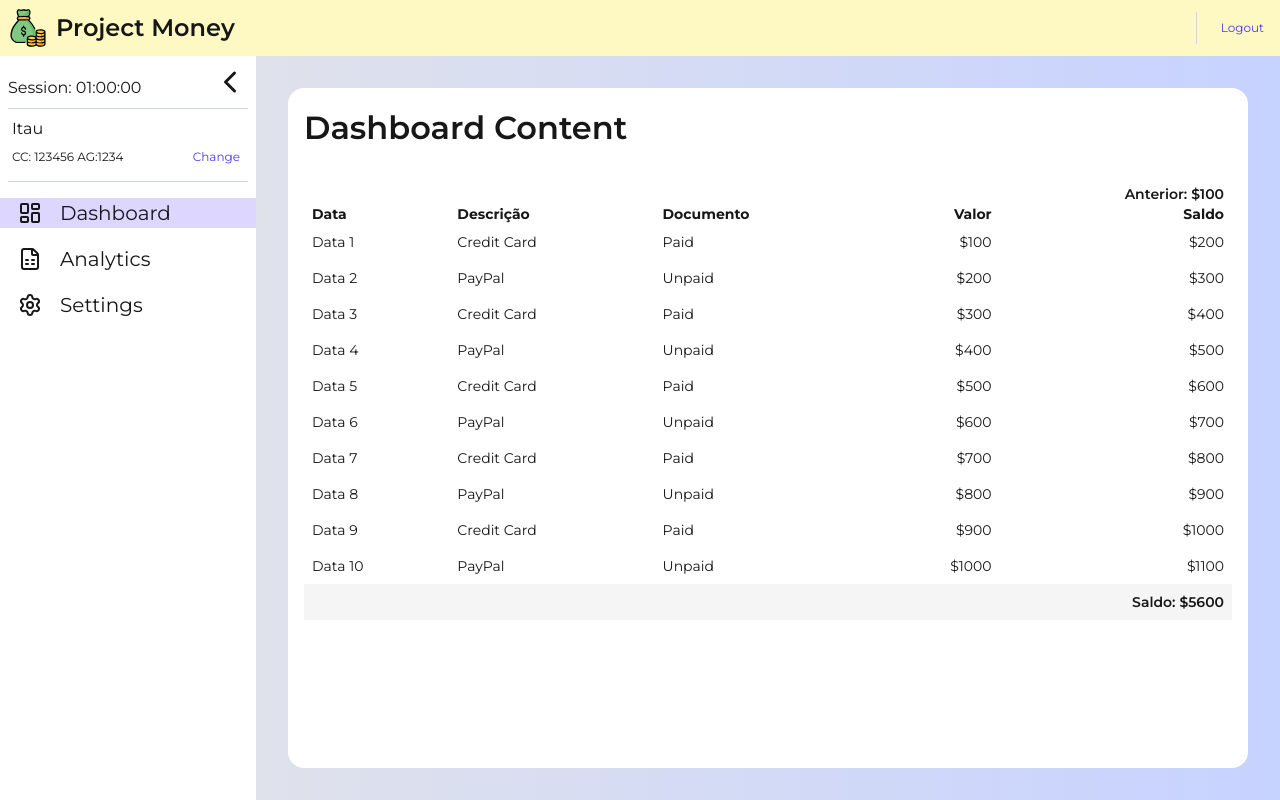
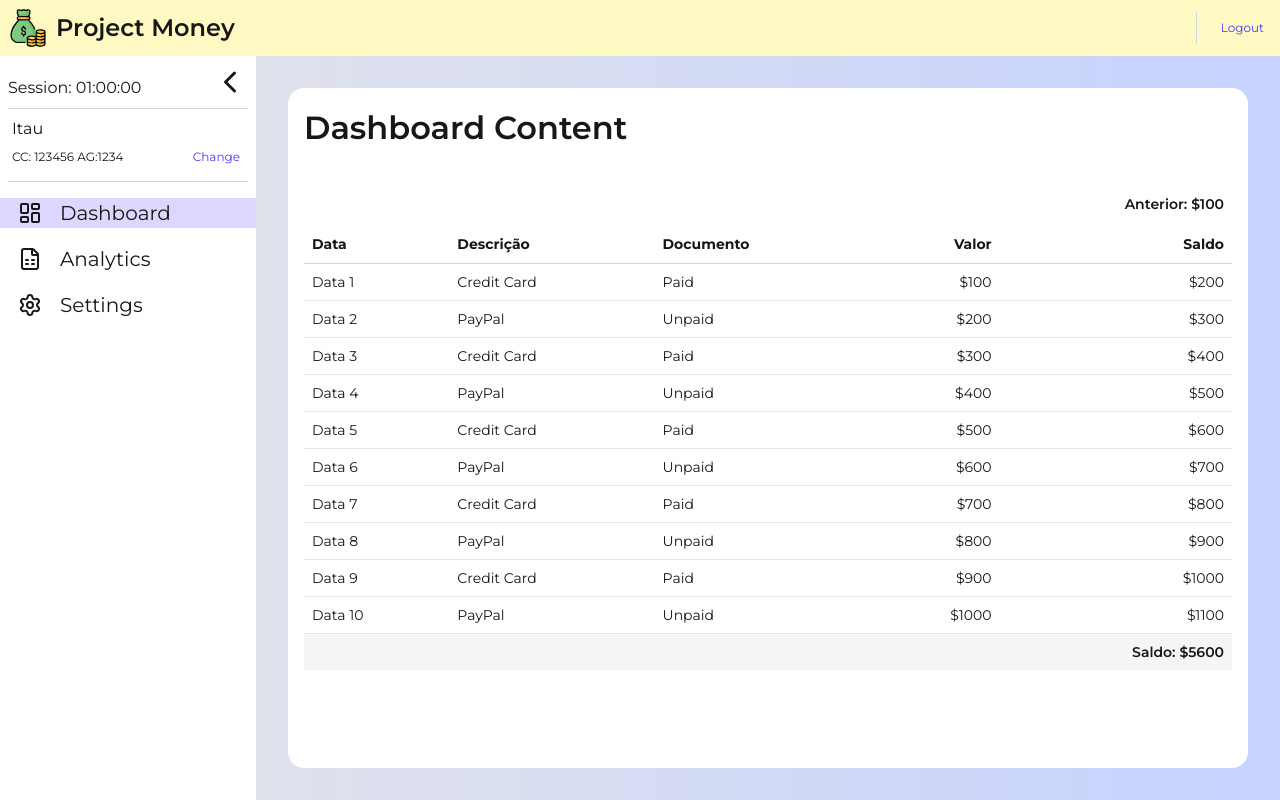
Before and after one commit to dexter2k8/project-money, a Next.js app: page /dashboard in a window 1280 px wide. Built offline with nearby package versions, Linux system fonts and the light colour scheme.

Commit message:
fix: updated table data borders

```diff
--- a/components/Table/components/Body/index.tsx
+++ b/components/Table/components/Body/index.tsx
@@ -10,9 +10,12 @@ export default function Body<T>({ rows, columns }: IBodyProps<T>) {
   return (
     <tbody>
       {rows.map((row, i) => (
-        <tr className="border-b border-neutral-200 hover:bg-neutral-100" key={i}>
+        <tr className="hover:bg-neutral-100" key={i}>
           {columns.map((col, j) => (
-            <td className={cx("p-2 whitespace-nowrap", col.className)} key={j}>
+            <td
+              className={cx("p-2 whitespace-nowrap border-b border-neutral-200", col.className)}
+              key={j}
+            >
               {col.render ? col.render(row[col.field]) : String(row[col.field])}
             </td>
           ))}
--- a/components/Table/components/Head/index.tsx
+++ b/components/Table/components/Head/index.tsx
@@ -8,18 +8,21 @@ export interface IHeadProps<T> {
 
 export default function Head<T>({ columns, caption }: IHeadProps<T>) {
   return (
-    <thead className="h-10 text-left border-b border-neutral-300 sticky top-0 bg-white">
+    <thead className="text-left sticky top-0 bg-white">
       {caption && (
-        <tr>
+        <tr className="h-10">
           <th className="px-2 whitespace-nowrap text-right font-semibold" colSpan={columns.length}>
             {caption}
           </th>
         </tr>
       )}
 
-      <tr>
+      <tr className="h-10">
         {columns.map((col, i) => (
-          <th className={cx("px-2 whitespace-nowrap", col.className)} key={i}>
+          <th
+            className={cx("border-b border-neutral-300 px-2 whitespace-nowrap", col.className)}
+            key={i}
+          >
             {col.renderHeader ? col.renderHeader(col.headerName) : col.headerName}
           </th>
         ))}
```
